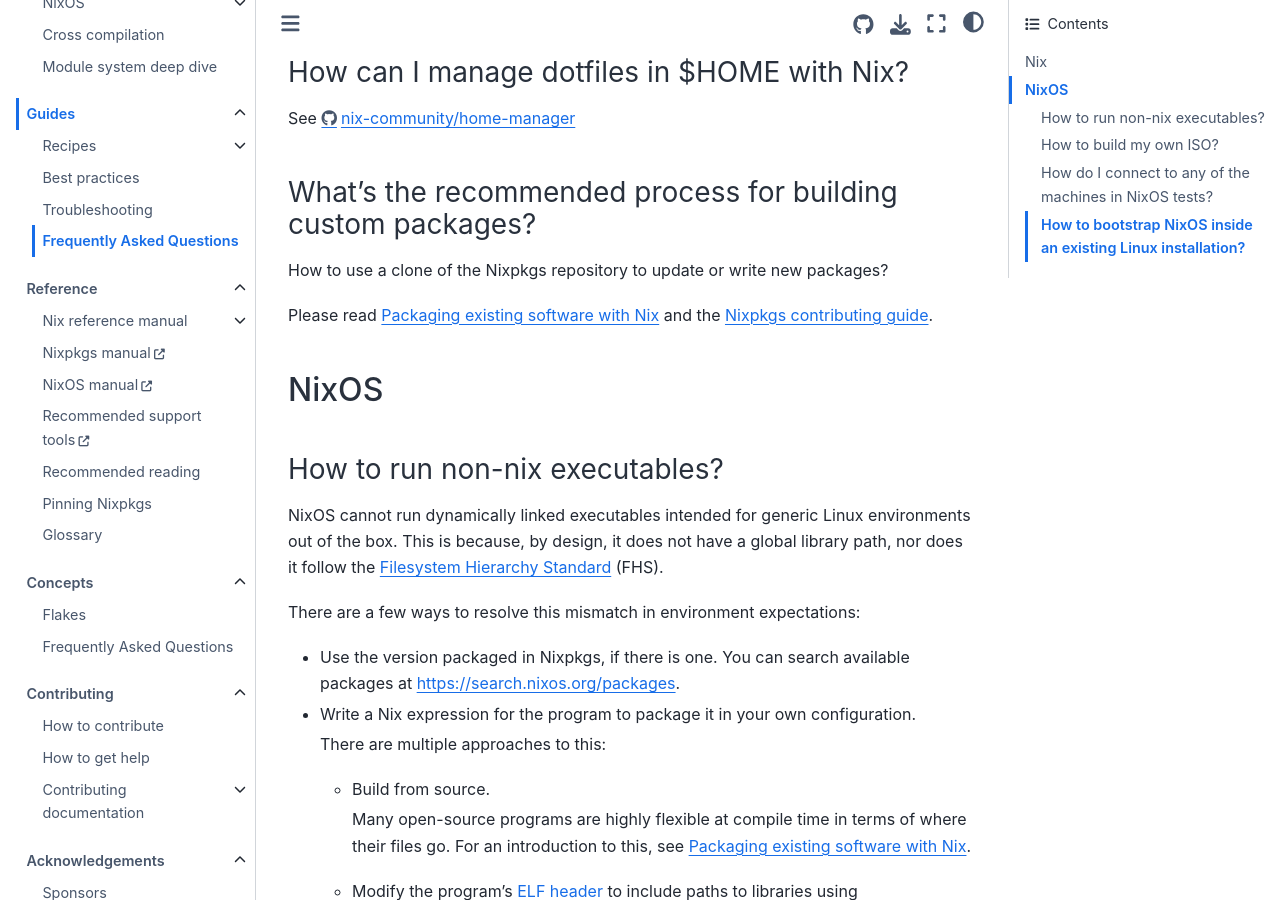
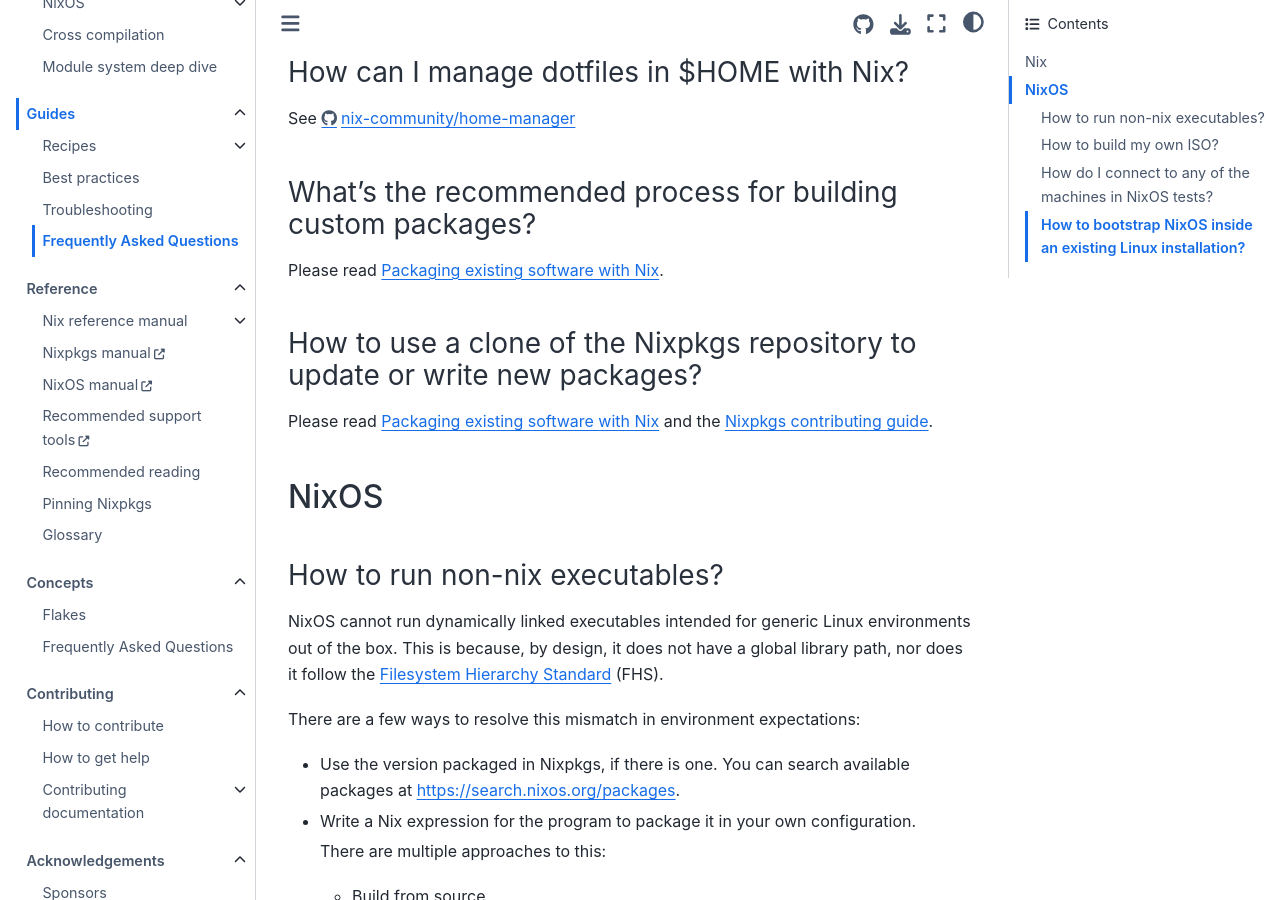
Before and after one commit to NixOS/nix.dev, a Sphinx documentation site: the page built from source/guides/faq.md, in a window 1280 px wide and 900 px high, scrolled down 1019 px. Built offline with Sphinx 7.4.7 and the Sphinx Book theme 1.1.4, drawn with Linux system fonts in a browser that asks for light colours.

Commit message:
split up answers
Co-authored-by: Silvan Mosberger <github@infinisil.com>

```diff
--- a/source/guides/faq.md
+++ b/source/guides/faq.md
@@ -45,7 +45,9 @@
 
 ### What's the recommended process for building custom packages?
 
-How to use a clone of the Nixpkgs repository to update or write new packages?
+Please read [](packaging-existing-software).
+
+### How to use a clone of the Nixpkgs repository to update or write new packages?
 
 Please read [](packaging-existing-software) and the [Nixpkgs contributing guide](https://github.com/NixOS/nixpkgs/blob/master/CONTRIBUTING.md).
 
```
